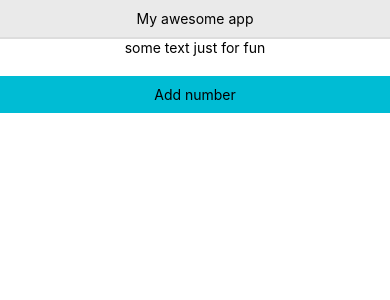
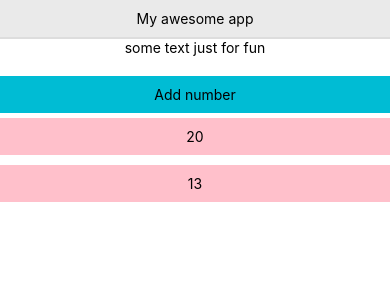
Before and after one commit to OlegFilonchuk/RNA, a React Native app: screen / in a window 390 px wide. Shown: the top 300 px of the page. Built offline with nearby package versions, Linux system fonts and the light colour scheme.

Commit message:
add generating random items

```diff
--- a/App.js
+++ b/App.js
@@ -2,15 +2,22 @@ import React from 'react';
 import { StyleSheet, Text, View } from 'react-native';
 import Nav from './src/Nav/nav'
 import Generator from "./src/Generator/generator"
+import ListItem from "./src/Generator/list-item"
 
 export default class App extends React.Component {
 
   state = {
-    appName: 'My awesome app'
+    appName: 'My awesome app',
+    random: [20,13]
   }
 
   onAddRandom = () => {
-    alert('add random')
+    const random = Math.floor(Math.random()*100) + 1
+    this.setState(prevState =>  {
+      return {
+        random: [...prevState.random, random]
+      }
+    })
   }
 
   render() {
@@ -19,6 +26,7 @@ export default class App extends React.Component {
         <Nav appName={this.state.appName}/>
         <Text>{'some text just for fun'}</Text>
         <Generator add={this.onAddRandom}/>
+        <ListItem items={this.state.random}/>
       </View>
     )
   }
--- a/src/Generator/list-item.js
+++ b/src/Generator/list-item.js
@@ -0,0 +1,30 @@
+import React from 'react';
+import { StyleSheet, Text, View, TouchableOpacity } from 'react-native';
+
+const ListItem = (props) => {
+  return (
+    props.items.map((item, i) => (
+      <TouchableOpacity
+        onPress={()=>alert('delete')}
+        key={i}
+        style={styles.listItem}
+      >
+        <View>
+          <Text>{item}</Text>
+        </View>
+      </TouchableOpacity>
+    ))
+  )
+}
+
+const styles = StyleSheet.create({
+  listItem: {
+    backgroundColor: 'pink',
+    alignItems: 'center',
+    padding: 10,
+    width: '100%',
+    margin: 5
+  }
+})
+
+export default ListItem
```
